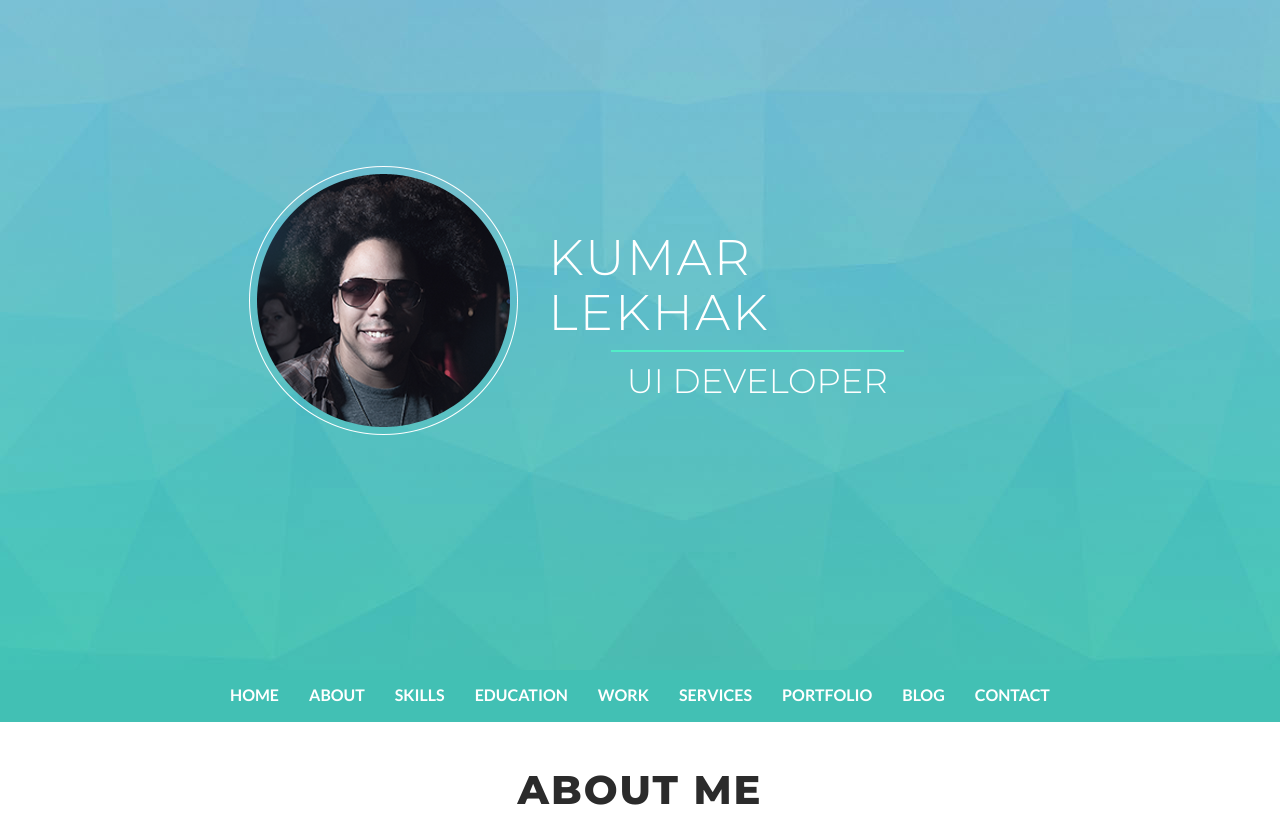
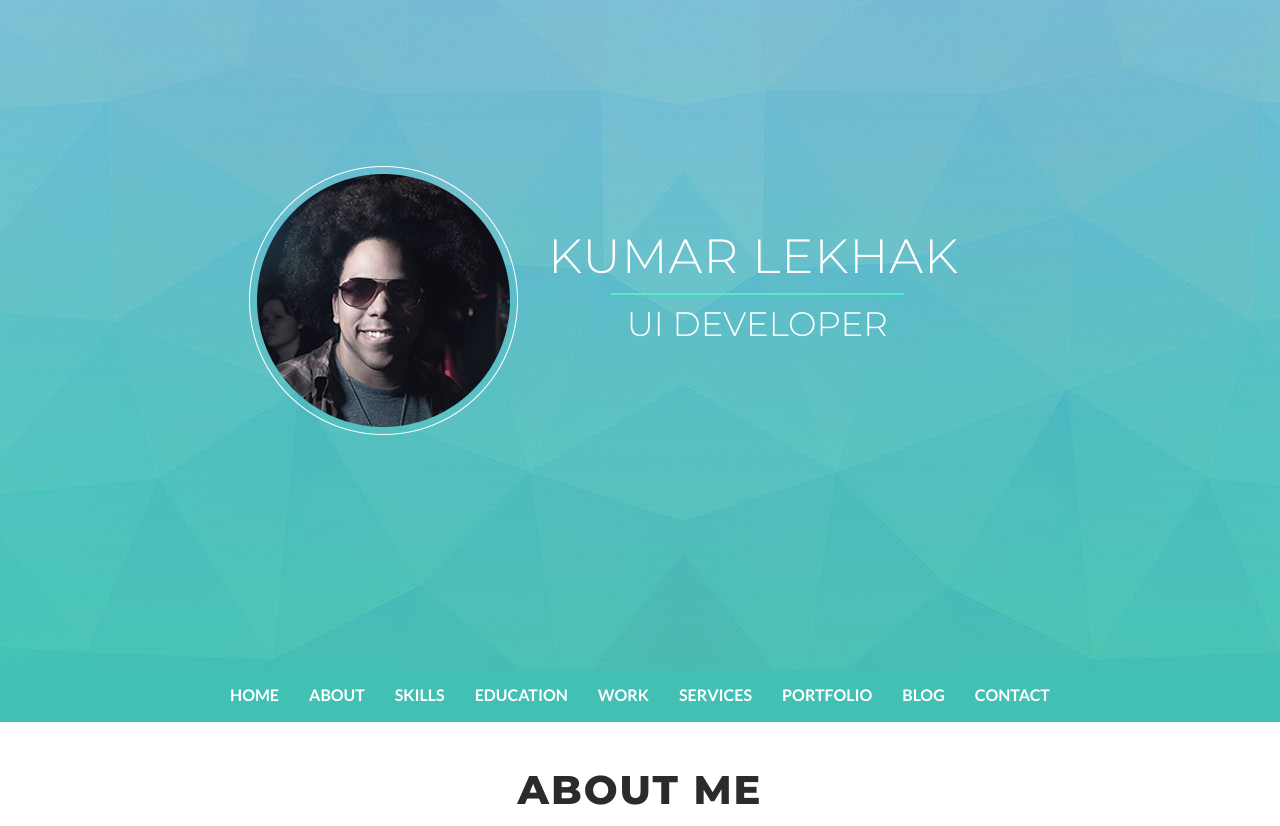
Before and after one commit to kumarlekhak/portfolio, a plain HTML site: page index.html in a window 1280 px wide. Shown: the top 826 px of the page. Drawn offline with nearby package versions, Linux system fonts and the light colour scheme.

Commit message:
Update style.css
Updated the alignment issue with name KUMAR LEKHAK

```diff
--- a/style.css
+++ b/style.css
@@ -25,10 +25,10 @@ img.pic {
     padding-top: 13%;
 }
 .name h1 {
-    font-size: 50px;
+    font-size: 48px;
     color: #ffffff;
     margin: 0 auto;
-    letter-spacing: 2px;
+    letter-spacing: 1px;
     padding-bottom: 10px;
     font-family: 'Montserrat', sans-serif;
     font-weight: 300;
```
